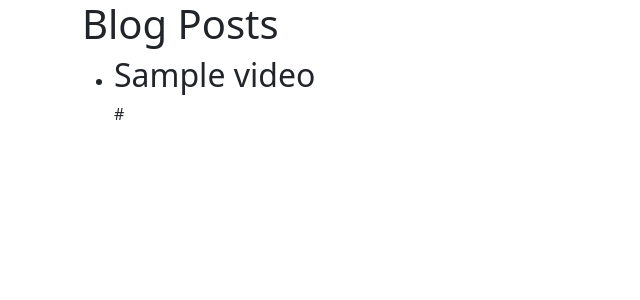
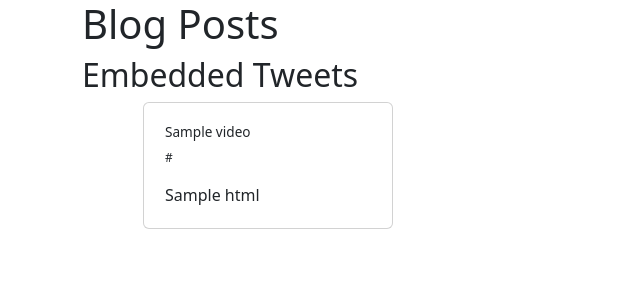
Before and after one commit to tomiakin/football-app, a Django app: page /videos/ in a window 1280 px wide. Shown: the top 300 px of the page, without its empty margins (0-640 px from the left). Run offline with Django 5.2, Linux system fonts and the light colour scheme; tables that the repository leaves empty hold one stand-in row (values such as "Sample post"); a database or web service that is not in the repository returns one stand-in record (values such as "Sample title"); data that the repository does not hold is empty; some libraries are stand-ins or nearby versions.

Commit message:
Some styling

```diff
--- a/footballapp/videos/static/videos/main.css
+++ b/footballapp/videos/static/videos/main.css
@@ -0,0 +1,26 @@
+/* Styles for smaller cards */
+.card {
+    max-width: 250px;  /* Make cards smaller */
+    margin: auto;       /* Center cards */
+    padding: 5px;       /* Less padding for smaller height */
+}
+
+.card-title {
+    font-size: 0.85rem; /* Smaller title font */
+}
+
+.card-text {
+    font-size: 0.75rem; /* Smaller text font */
+}
+
+.embed-tweet {
+    max-height: 150px;  /* Set a max height for embedded tweets */
+    overflow: hidden;    /* Hide overflow */
+}
+
+/* Optional: Responsive adjustments */
+@media (max-width: 576px) {
+    .card {
+        max-width: 100%;  /* Full width on small screens */
+    }
+}
--- a/footballapp/videos/templates/videos/base.html
+++ b/footballapp/videos/templates/videos/base.html
@@ -1,31 +1,29 @@
 {% load static %}
 <!DOCTYPE html>
 <html lang="en">
-
-<head>
-    <meta charset="utf-8">
-    <meta name="viewport" content="width=device-width, initial-scale=1">
-    <link href="https://cdn.jsdelivr.net/npm/bootstrap@5.3.3/dist/css/bootstrap.min.css" rel="stylesheet"
-        integrity="sha384-QWTKZyjpPEjISv5WaRU9OFeRpok6YctnYmDr5pNlyT2bRjXh0JMhjY6hW+ALEwIH" crossorigin="anonymous">
+  <head>
+    <meta charset="utf-8" />
+    <meta name="viewport" content="width=device-width, initial-scale=1" />
+    <link
+      href="https://cdn.jsdelivr.net/npm/bootstrap@5.3.3/dist/css/bootstrap.min.css"
+      rel="stylesheet"
+      integrity="sha384-QWTKZyjpPEjISv5WaRU9OFeRpok6YctnYmDr5pNlyT2bRjXh0JMhjY6hW+ALEwIH"
+      crossorigin="anonymous"
+    />
 
     <!-- Link to your static CSS file -->
-    <link rel="stylesheet" href="{% static 'videos/main.css' %}">
-
+    <link rel="stylesheet" href="{% static 'videos/main.css' %}" />
 
     <title>TEST BASE HTML PAGE</title>
+  </head>
 
-</head>
+  <body>
+    <div class="container">{% block content %} {% endblock %}</div>
 
-<body>
-
-    <div class="container">
-        {% block content %}
-        {% endblock %}
-    </div>
-
-
-    <script src="https://cdn.jsdelivr.net/npm/bootstrap@5.3.3/dist/js/bootstrap.bundle.min.js"
-        integrity="sha384-YvpcrYf0tY3lHB60NNkmXc5s9fDVZLESaAA55NDzOxhy9GkcIdslK1eN7N6jIeHz"
-        crossorigin="anonymous"></script>
-
-</body>
+    <script
+      src="https://cdn.jsdelivr.net/npm/bootstrap@5.3.3/dist/js/bootstrap.bundle.min.js"
+      integrity="sha384-YvpcrYf0tY3lHB60NNkmXc5s9fDVZLESaAA55NDzOxhy9GkcIdslK1eN7N6jIeHz"
+      crossorigin="anonymous"
+    ></script>
+  </body>
+</html>
--- a/footballapp/videos/templates/videos/videos_home.html
+++ b/footballapp/videos/templates/videos/videos_home.html
@@ -1,18 +1,42 @@
-{% extends 'videos/base.html' %}
+{% extends 'videos/base.html' %} {% load videos_extras %} {% block content %}
+<h1>Blog Posts</h1>
 
-{% block content %}
-    <h1>Blog Posts</h1>
+<h2>Embedded Tweets</h2>
 
-    {% if videos %}
-        <ul>
-            {% for video in videos %}
-                <li>
-                    <h2>{{ video.title }}</h2>
-                    <p>{{ video.url }}</p>
-                </li>
-            {% endfor %}
-        </ul>
-    {% else %}
-        <p>No posts available.</p>
-    {% endif %}
+<div class="container">
+  <div class="row">
+    {% for video, embed_html in videos|zip_lists:embed_html_list %}
+
+    <div class="col-md-4 mb-4">
+      <div class="card h-100">
+        <div class="card-body">
+          <!-- Title for each video or tweet -->
+          <h5 class="card-title">{{ video.title }}</h5>
+
+          <!-- Description or words for each video or tweet -->
+          <p class="card-text">{{ video.url }}</p>
+
+          <!-- Embedded tweet or fallback message -->
+          {% if embed_html %}
+          <div class="embed-tweet">{{ embed_html|safe }}</div>
+          {% else %}
+          <div class="alert alert-warning" role="alert">
+            <p>Could not load the tweet. Please try again later.</p>
+          </div>
+          {% endif %}
+        </div>
+      </div>
+    </div>
+
+    {% if forloop.counter|divisibleby:3 %}
+  </div>
+  <div class="row">{% endif %} {% endfor %}</div>
+</div>
+
+<script
+  async
+  src="https://platform.twitter.com/widgets.js"
+  charset="utf-8"
+></script>
+
 {% endblock %}
--- /dev/null
+++ b/footballapp/videos/templatetags/videos_extras.py
@@ -0,0 +1,8 @@
+from django import template
+
+register = template.Library()
+
+@register.filter
+def zip_lists(a, b):
+    """Custom template filter to zip two lists."""
+    return zip(a, b)
--- a/footballapp/videos/urls.py
+++ b/footballapp/videos/urls.py
@@ -3,5 +3,6 @@ from .views import VideosListView, AdminVideoCreateView
 
 urlpatterns = [
     path('', VideosListView.as_view(), name='videos-home'),  # Public view for listing posts
-    path('create/', AdminVideoCreateView.as_view(), name='videos-create')
+    path('create/', AdminVideoCreateView.as_view(), name='videos-create'),
+    # path('embed-tweet/', EmbedTweetView.as_view(), name='embed-tweet')
 ]
--- a/footballapp/videos/views.py
+++ b/footballapp/videos/views.py
@@ -1,36 +1,58 @@
-from django.shortcuts import render
-from django.urls import reverse_lazy
+import requests
 from django.views.generic import ListView, CreateView
 from django.contrib.auth.mixins import UserPassesTestMixin
+from django.urls import reverse_lazy
 from .models import Video
 from .forms import VideoForm
-from django.conf import settings
 
 
-class VideosListView(ListView):
+class EmbedTweetMixin:
+    """Mixin to fetch embedded HTML for a tweet using Twitter's oEmbed API."""
+
+    def get_embed_html(self, tweet_url):
+        """Fetches the embed HTML for the specified tweet URL."""
+        maxwidth = 560
+        oembed_url = f"https://publish.twitter.com/oembed?url={tweet_url}&maxwidth={maxwidth}"
+        response = requests.get(oembed_url)
+        if response.status_code == 200:
+            embed_html = response.json().get('html')
+            return embed_html.replace(
+                '<blockquote ', f'<blockquote class="twitter-tweet" data-media-max-width="{maxwidth}" ')
+        return None
+
+
+class VideosListView(EmbedTweetMixin, ListView):
+    """View to list videos with embedded tweets."""
     model = Video
-    template_name = 'videos/videos_home.html'  # Your template to list posts
+    template_name = 'videos/videos_home.html'
     context_object_name = 'videos'
     ordering = ['-date_posted']
 
-    # def get_queryset(self):
-    #     # Return only published posts
-    #     return Video.objects.filter(published=True).order_by('-created_at')
+    def get_context_data(self, **kwargs):
+        """Adds embedded tweet HTML to the context."""
+        context = super().get_context_data(**kwargs)
+        context['embed_html_list'] = [self.get_embed_html(
+            video.url) for video in self.get_queryset()]
+        return context
 
 
 class AdminVideoCreateView(UserPassesTestMixin, CreateView):
+    """View for creating new video objects, accessible only to certain users."""
     model = Video
     form_class = VideoForm
-    template_name = 'videos/video_form.html'  # Your template to create new posts
-    success_url = reverse_lazy('videos-home')  # Redirect to the list after creating a post
+    template_name = 'videos/video_form.html'
+    success_url = reverse_lazy('videos-home')
 
     def form_valid(self, form):
-        # form.instance.published = True  # Automatically mark post as published
         return super().form_valid(form)
 
-    # # Restrict access to the admin only (you can check against the admin username)
     def test_func(self):
-        return self.request.user.is_authenticated and self.request.user.username == 'settings.ADMIN_USERNAME'  # Replace with your actual username
+        return self.request.user.is_authenticated and self.request.user.username == 'tomiakinrinmade'
 
 
 # add check that if theres is no video then dont display, then add a console log
+# then have a filtring bit on feutrd page or dont, links to players and then their stats, can you auto load players from a database and also auto createh mmm
+# need thumbnail for videosso an image field as well needs tro be added, search how tos ave htis ie naming convention, this should be high quality , can also use youtube and ither stuff too
+# links will to be other pages that have stats too and ither stuff
+# allow them to view stats from the video
+# links to the players so rare futbin and the likes
```
Also changed, not shown: footballapp/videos/templates/videos/embed_tweet.html (added, +15 -0 lines), 1 other file.
